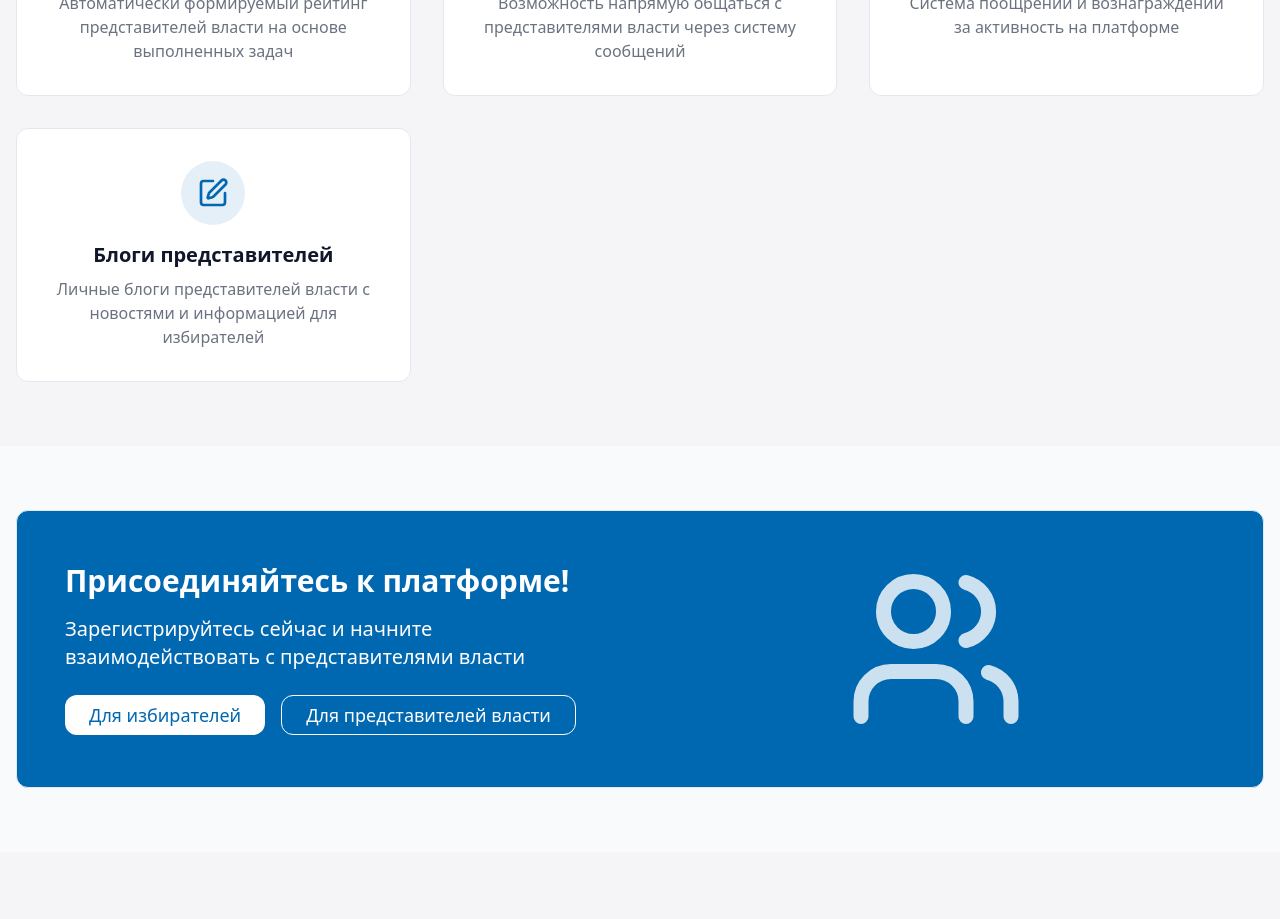
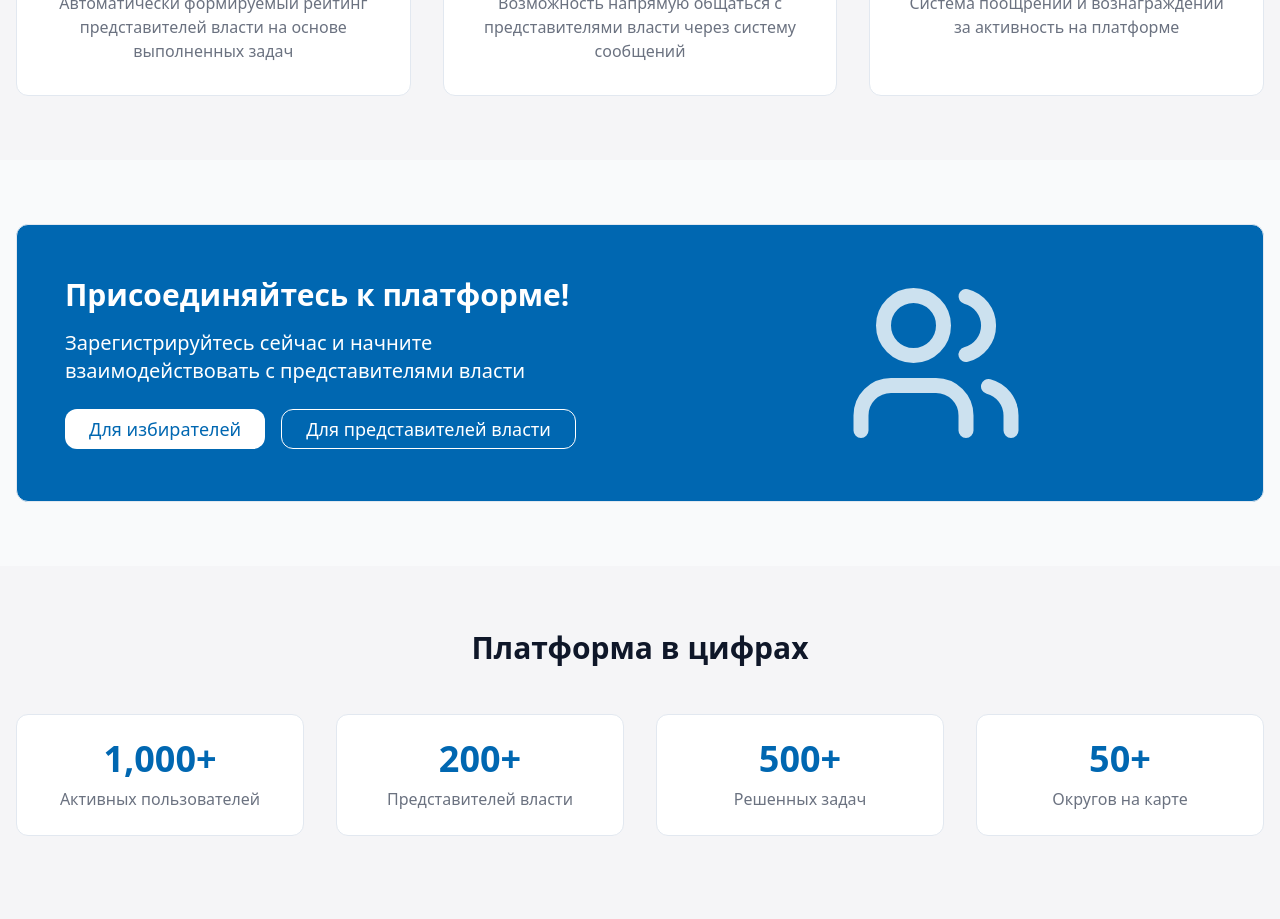
Before and after one commit to viksiko/honor-pulse-platform-36, a React (Vite) app: page / in a window 1280 px wide. Shown: the part 1160-2079 px from the top of the page. Built offline with nearby package versions, Linux system fonts and the light colour scheme.

Commit message:
Remove unused button

```diff
--- a/src/pages/Index.tsx
+++ b/src/pages/Index.tsx
@@ -1,9 +1,8 @@
-
 import React from 'react';
 import Layout from '@/components/layout/Layout';
 import { Link } from 'react-router-dom';
 import { Button } from '@/components/ui/button';
-import { UserIcon, Building, Users, MapPinIcon, CheckIcon, Star, MessageSquare, Ticket, Edit } from 'lucide-react';
+import { UserIcon, Building, Users, MapPinIcon, CheckIcon, Star, MessageSquare, Ticket } from 'lucide-react';
 
 const Index = () => {
   return (
@@ -102,16 +101,6 @@ const Index = () => {
                 Система поощрений и вознаграждений за активность на платформе
               </p>
             </Link>
-
-            <Link to="/blog" className="honor-card flex flex-col items-center text-center p-8 hover:bg-gray-50 transition-colors">
-              <div className="bg-honor-blue/10 p-4 rounded-full mb-4">
-                <Edit size={32} className="text-honor-blue" />
-              </div>
-              <h3 className="text-xl font-bold mb-2">Блоги представителей</h3>
-              <p className="text-honor-darkGray">
-                Личные блоги представителей власти с новостями и информацией для избирателей
-              </p>
-            </Link>
           </div>
         </div>
       </section>
```
